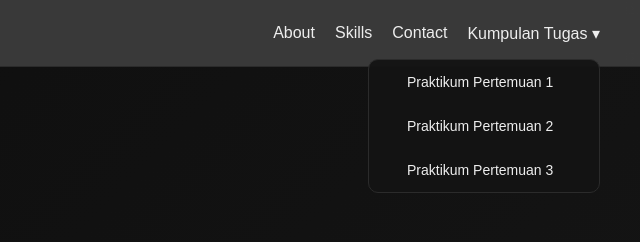
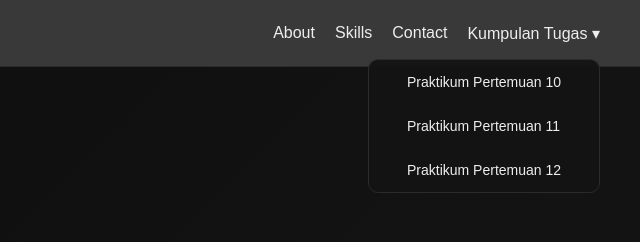
Before and after one commit to ahsanm285/pp-ahsan, a plain HTML site: page index.html in a window 1280 px wide. Both pictures are taken after a click on the button "Kumpulan Tugas ▾". Shown: the top 242 px of the page, 640-1280 px from the left. Drawn offline with Linux system fonts and the light colour scheme.

Commit message:
Update index.html

```diff
--- a/index.html
+++ b/index.html
@@ -221,9 +221,9 @@ footer {
         <div class="dropdown">
             <button class="dropbtn" id="toggleDropdown">Kumpulan Tugas ▾</button>
             <div class="dropdown-content" id="dropdownMenu">
-                <a href="praktikum/pertemuan1.html">Praktikum Pertemuan 1</a>
-                <a href="praktikum/pertemuan2.html">Praktikum Pertemuan 2</a>
-                <a href="praktikum/pertemuan3.html">Praktikum Pertemuan 3</a>
+                <a href="from/pertemuan1.html">Praktikum Pertemuan 10</a>
+                <a href="from/pertemuan2.html">Praktikum Pertemuan 11</a>
+                <a href="from/pertemuan3.html">Praktikum Pertemuan 12</a>
             </div>
         </div>
     </nav>
```
